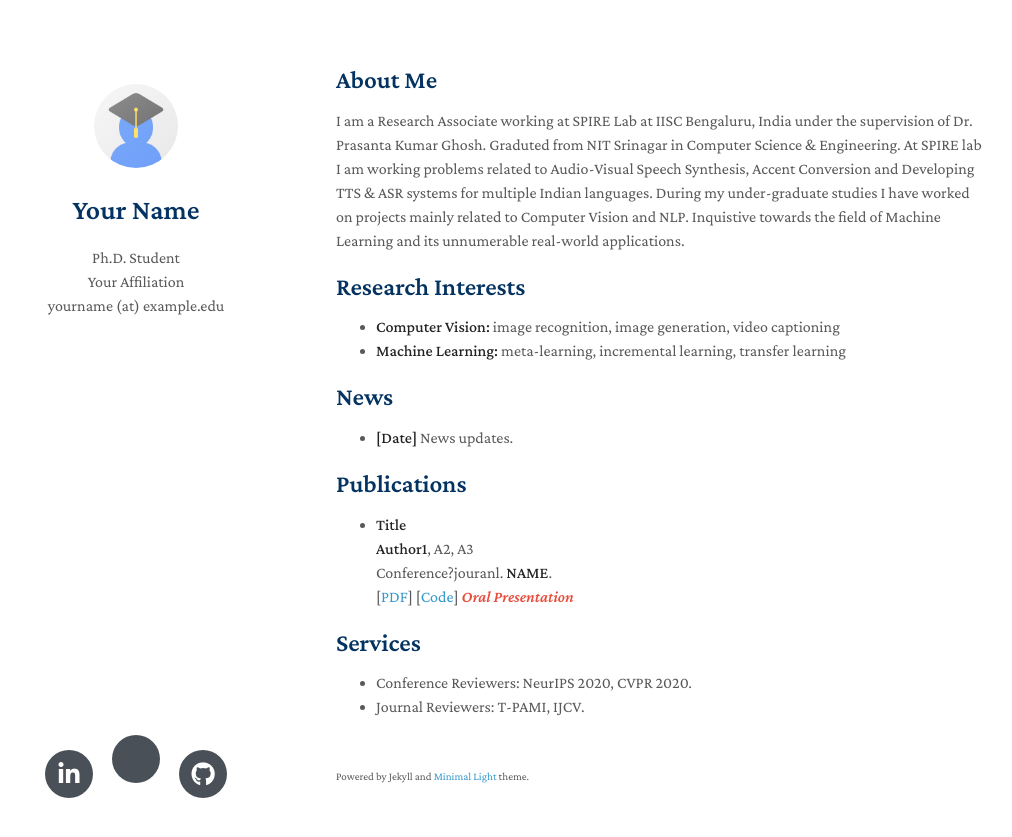
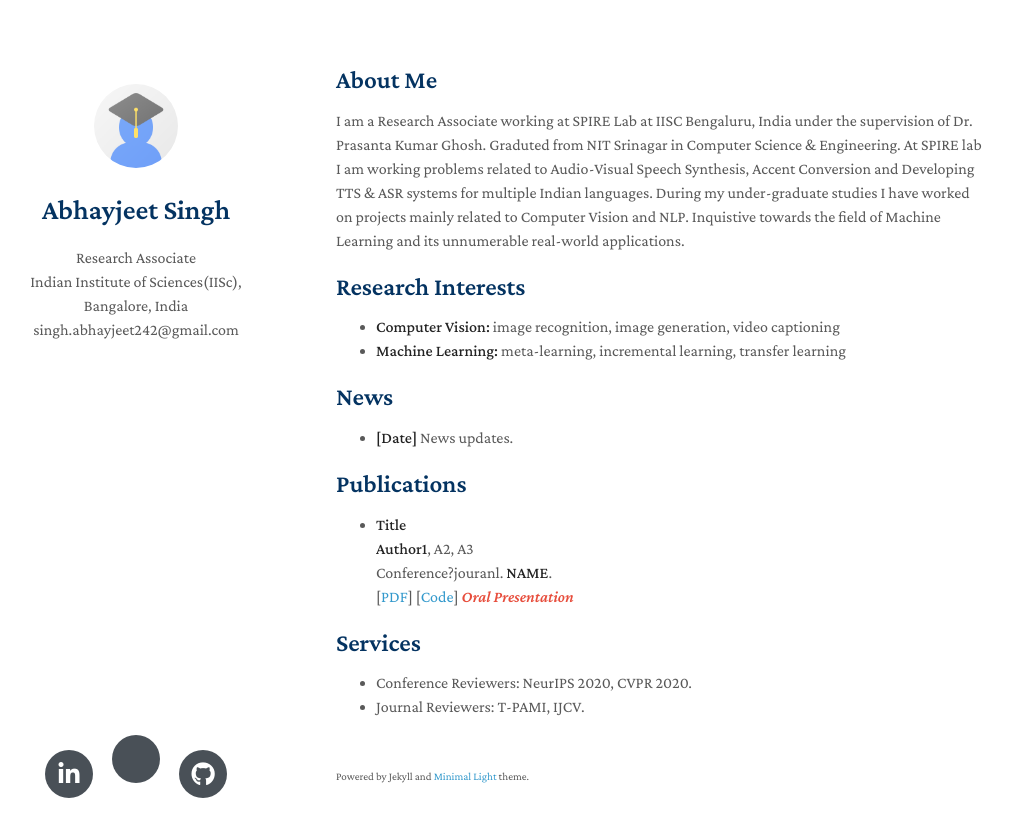
Before and after one commit to Abhay242/Abhay242.github.io, a Jekyll site: the page built from index.md, in a window 1280 px wide. Shown: the top 837 px of the page, without its empty margins (134-1146 px from the left). Built offline with Jekyll 4.4.1, drawn with Linux system fonts in a browser that asks for light colours; nearby versions of some CDN libraries; a style sheet for code colours, icons or effects is not loaded; our own code applies the rules of GitHub Pages for plain Markdown files.

Commit message:
Update _config.yml

```diff
--- a/_config.yml
+++ b/_config.yml
@@ -1,11 +1,11 @@
-title: Your Name
-position: Ph.D. Student
-affiliation: Your Affiliation
-email: yourname (at) example.edu
+title: Abhayjeet Singh
+position: Research Associate
+affiliation: Indian Institute of Sciences(IISc), Bangalore, India
+email: singh.abhayjeet242@gmail.com
 keywords: minimal academic
-google_scholar: https://scholar.google.com/
-github_link: https://github.com/yaoyao-liu/minimal-light
-linkedin: https://www.linkedin.com/
+google_scholar: https://scholar.google.com/citations?user=8yz86tUAAAAJ&hl=en
+github_link: https://github.com/Abhay242
+linkedin: https://www.linkedin.com/in/abhayjeet-singh-9a9a27122/
 avatar: ./assets/img/avatar.png
 google_analytics: UA-111540567-4
 favicon: ./assets/img/favicon.png
```
